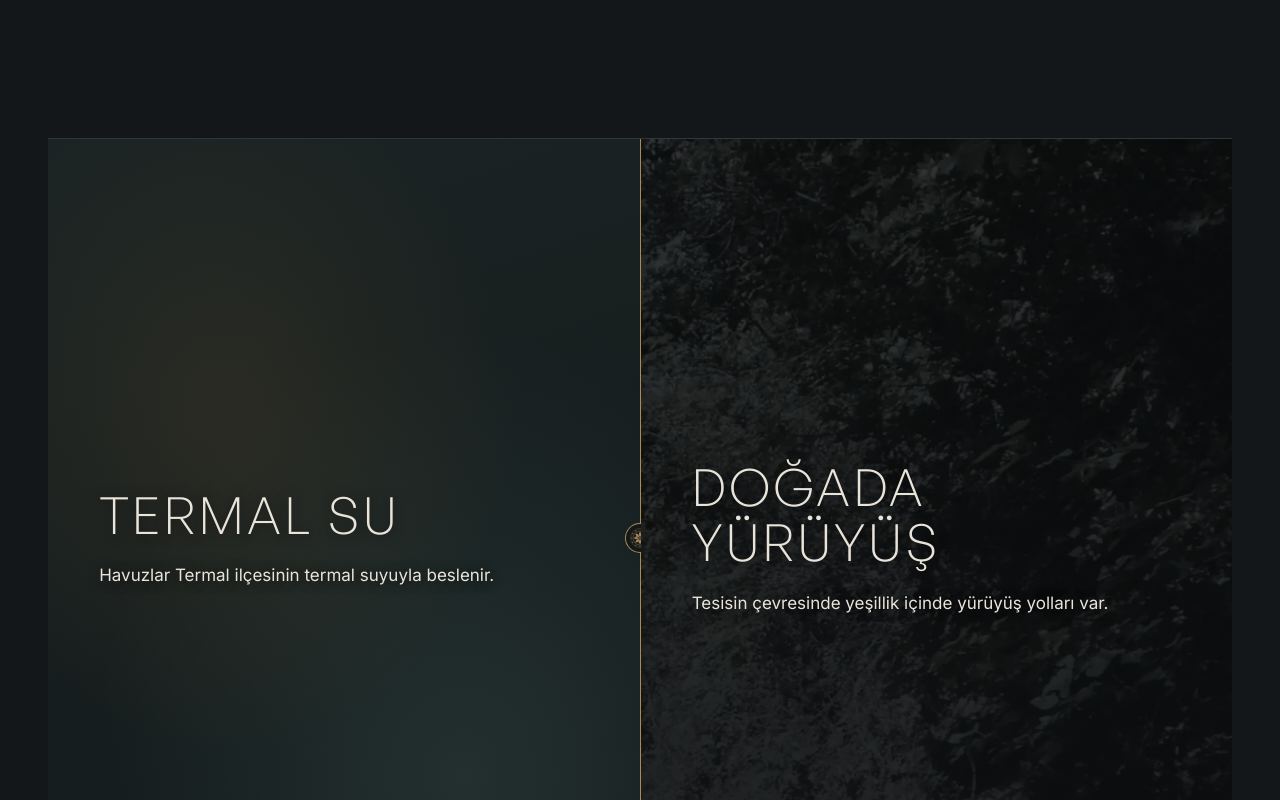
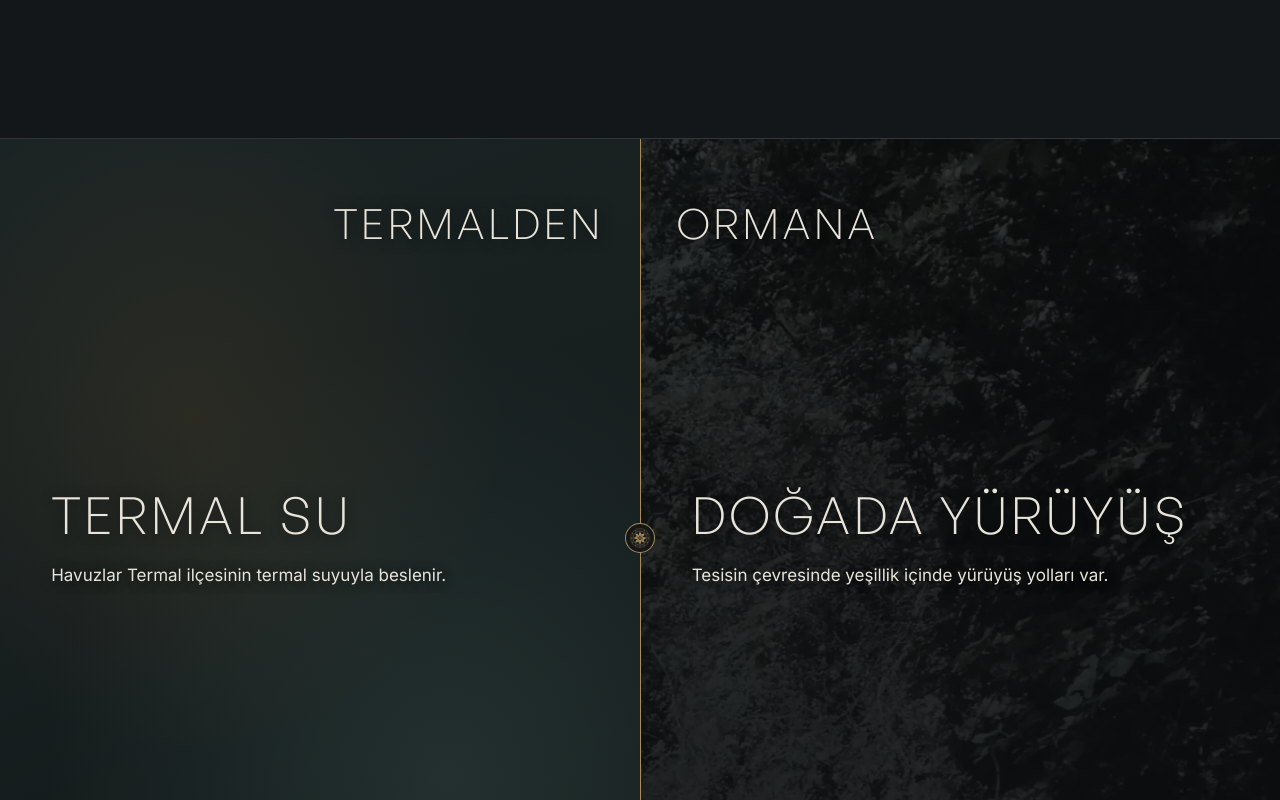
Before and after one commit to JaponBaligi/thermalpalace-demo, a Next.js app: page /termal-spa in a window 1280 px wide. Shown: the part 2660-3460 px from the top of the page. Built offline with nearby package versions, Linux system fonts and the light colour scheme.

Commit message:
Spa duo: full-bleed, unclipped rosette, straddling section title

```diff
--- a/app/globals.css
+++ b/app/globals.css
@@ -1180,6 +1180,7 @@ html.lenis body {
 
   /* spa: "thermal water | walking in nature" duo; static backgrounds first, canvases only add light */
   .tp-duo {
+    position: relative;
     display: grid;
     grid-template-rows: 1fr auto 1fr;
     block-size: 100vh;
@@ -1257,8 +1258,51 @@ html.lenis body {
     background: linear-gradient(180deg, rgb(14 16 18 / 0.45), rgb(14 16 18 / 0.72));
   }
 
+  /* title straddling the rule: mobile = one word above, one below the horizontal rule */
+  .tp-duo-title {
+    position: absolute;
+    inset-inline: 0;
+    inset-block-start: 50%;
+    z-index: 4;
+    display: grid;
+    justify-items: center;
+    row-gap: 2.6rem;
+    margin: 0;
+    translate: 0 -50%;
+    font-family: var(--font-display);
+    font-weight: 300;
+    font-size: clamp(1.5rem, 1rem + 2vw, 2.6rem);
+    line-height: 1;
+    letter-spacing: 0.08em;
+    text-transform: uppercase;
+    color: var(--color-bone);
+    text-shadow: 0 1px 14px rgb(14 16 18 / 0.8);
+    pointer-events: none;
+  }
+
+  @media (min-width: 64rem) {
+    .tp-duo-title {
+      inset-block-start: clamp(2rem, 8svh, 5rem);
+      grid-template-columns: 1fr 1px 1fr;
+      align-items: baseline;
+      column-gap: 2.25rem;
+      translate: none;
+    }
+
+    .tp-duo-title span:first-child {
+      grid-column: 1;
+      justify-self: end;
+    }
+
+    .tp-duo-title span:last-child {
+      grid-column: 3;
+      justify-self: start;
+    }
+  }
+
   .tp-duo-rule {
     position: relative;
+    z-index: 3;
     block-size: 1px;
     background: #a88b57;
   }
--- a/components/SpaDuo.tsx
+++ b/components/SpaDuo.tsx
@@ -285,10 +285,13 @@ function ForestHalf({ children }: { children: ReactNode }) {
   );
 }
 
-/** "Thermal water | walking in nature": two interactive halves with a matte gold rule and rosette between them. */
-export function SpaDuo({ water, forest }: { water: ReactNode; forest: ReactNode }) {
+/** "Thermal water | walking in nature": full-bleed, one viewport tall; the title straddles the matte gold rule and rosette. */
+export function SpaDuo({ title, water, forest }: { title: readonly [string, string]; water: ReactNode; forest: ReactNode }) {
   return (
     <div className="tp-duo">
+      <h2 id="tp-duo-h" className="tp-duo-title">
+        <span>{title[0]}</span> <span>{title[1]}</span>
+      </h2>
       <WaterHalf>{water}</WaterHalf>
       <div className="tp-duo-rule" aria-hidden="true" />
       <ForestHalf>{forest}</ForestHalf>
--- a/components/pages/SpaPage.tsx
+++ b/components/pages/SpaPage.tsx
@@ -57,14 +57,13 @@ export function SpaPage({ locale }: { locale: Locale }) {
         </div>
       </section>
 
-      <section className="tp-section" aria-labelledby="tp-water-h">
-        <div className="tp-wrap tp-reveal">
+      <section className="tp-section" aria-labelledby="tp-duo-h">
+        <div className="tp-reveal">
           <SpaDuo
+            title={p.duoTitle}
             water={
               <>
-                <h2 id="tp-water-h" className="tp-h2">
-                  {p.waterHeading}
-                </h2>
+                <h3 className="tp-h2">{p.waterHeading}</h3>
                 <p>
                   <Rich text={p.water} locale={locale} />
                 </p>
@@ -72,7 +71,7 @@ export function SpaPage({ locale }: { locale: Locale }) {
             }
             forest={
               <>
-                <h2 className="tp-h2">{p.walkHeading}</h2>
+                <h3 className="tp-h2">{p.walkHeading}</h3>
                 <p>
                   <Rich text={p.walk} locale={locale} />
                 </p>
--- a/content/en.ts
+++ b/content/en.ts
@@ -138,6 +138,7 @@ export const en: SiteContent = {
     spaHeading: "Spa",
     massage: "[[Massage options to be supplied by the property]]",
     sessionsHeading: "Sessions",
+    duoTitle: ["From Thermal", "To Forest"],
     waterHeading: "Thermal water",
     water: "The pools are fed with thermal water from the Termal district.",
     walkHeading: "Nature walks",
--- a/content/tr.ts
+++ b/content/tr.ts
@@ -139,6 +139,7 @@ export const tr = {
     spaHeading: "SPA",
     massage: "[[Masaj çeşitleri işletmeden alınacak]]",
     sessionsHeading: "Seanslar",
+    duoTitle: ["Termalden", "Ormana"] as [string, string],
     waterHeading: "Termal su",
     water: "Havuzlar Termal ilçesinin termal suyuyla beslenir.",
     walkHeading: "Doğada yürüyüş",
```
